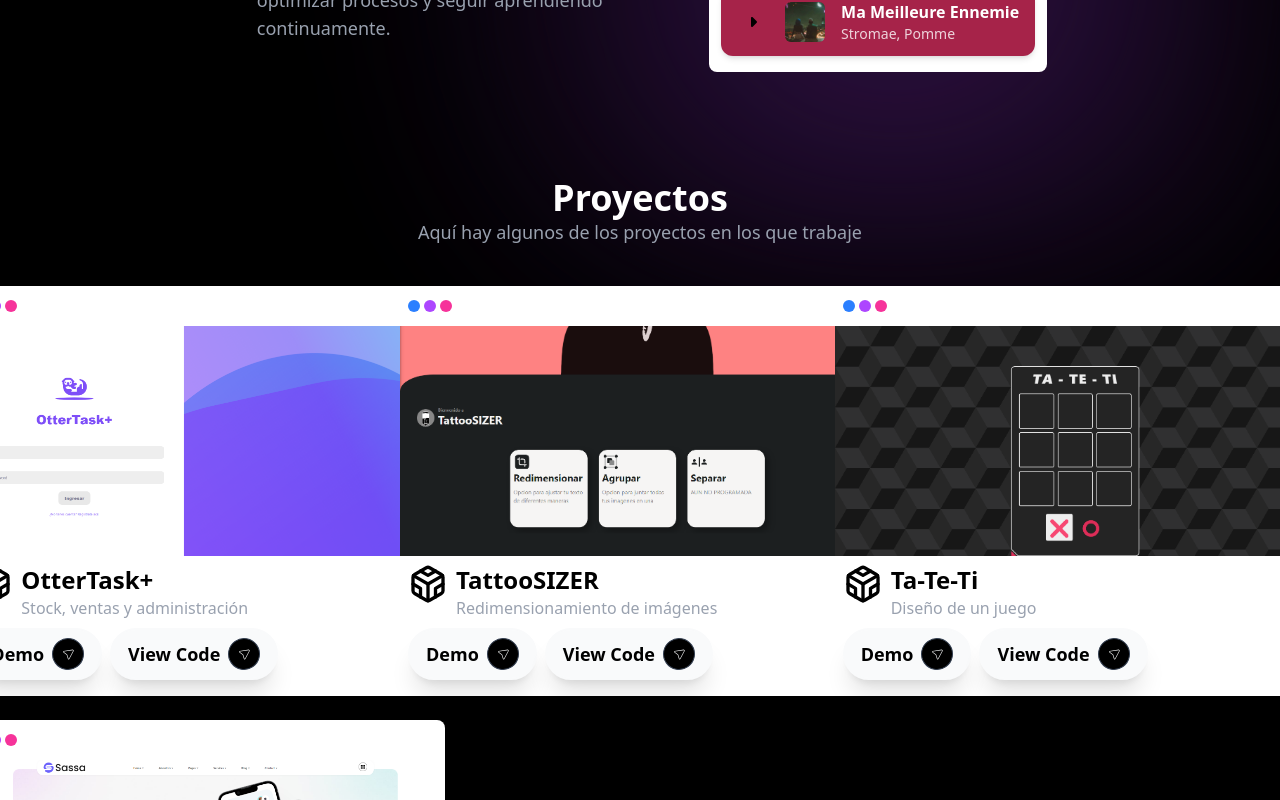
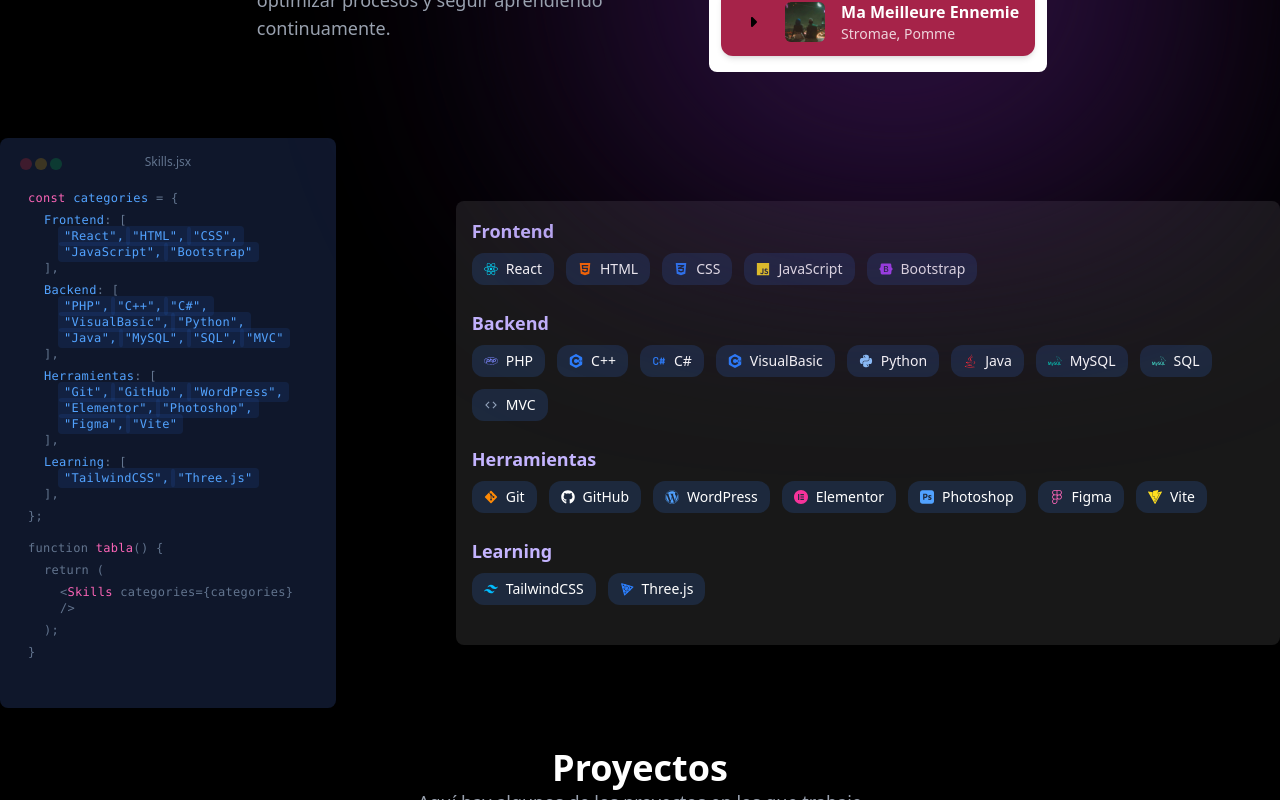
Before and after one commit to Ferchoch0/portfolio, a React (Vite) app: page / in a window 1280 px wide. Shown: the part 1620-2420 px from the top of the page. Built offline with nearby package versions, Linux system fonts and the light colour scheme.

Commit message:
fix: Skills completada

```diff
--- a/src/App.jsx
+++ b/src/App.jsx
@@ -8,6 +8,7 @@
 import { Projects } from './component/ProjectsSesion';
 import CustomCursor from './component/CustomCursor';
 import Footer from "./component/Footer";
+import SkillSection from './component/SkillsSection';
 
 function App() {
   return (
@@ -23,8 +24,9 @@
       </div>
       <div>
         <AboutMe/>
+        <SkillSection />
         <Projects />
-        <div class="mesh-overlay"></div>
+        <div className="mesh-overlay"></div>
       </div>
 
       <Footer />
--- /dev/null
+++ b/src/component/SkillsSection.jsx
@@ -0,0 +1,136 @@
+import React from "react";
+import { FaReact, FaHtml5, FaCss3Alt, FaJs, FaPhp, FaPython, FaJava, FaGitAlt, FaGithub, FaBootstrap, FaWordpress, FaFigma } from "react-icons/fa";
+import { SiCplusplus, SiMysql, SiTailwindcss, SiVite, SiElementor, SiAdobephotoshop } from "react-icons/si";
+import { MdOutlineCode } from "react-icons/md";
+import { TbBrandThreejs, TbBrandCSharp } from "react-icons/tb";
+
+const iconMap = {
+  React: <FaReact className="text-cyan-400" />,
+  HTML: <FaHtml5 className="text-orange-500" />,
+  CSS: <FaCss3Alt className="text-blue-500" />,
+  JavaScript: <FaJs className="text-yellow-300" />,
+  PHP: <FaPhp className="text-indigo-400" />,
+  Python: <FaPython className="text-blue-300" />,
+  Java: <FaJava className="text-red-500" />,
+  "C++": <SiCplusplus className="text-blue-500" />,
+  "C#": <TbBrandCSharp className="text-blue-500" />,
+  MySQL: <SiMysql className="text-teal-400" />,
+  SQL: <SiMysql className="text-teal-300" />,
+  Git: <FaGitAlt className="text-orange-400" />,
+  GitHub: <FaGithub className="text-white" />,
+  Bootstrap: <FaBootstrap className="text-purple-500" />,
+  WordPress: <FaWordpress className="text-blue-400" />,
+  Figma: <FaFigma className="text-pink-400" />,
+  Vite: <SiVite className="text-yellow-300" />,
+  TailwindCSS: <SiTailwindcss className="text-sky-400" />,
+  "Three.js": <TbBrandThreejs className="text-blue-500" />,
+  Elementor: <SiElementor className="text-pink-500" />,
+  Photoshop: <SiAdobephotoshop className="text-blue-400" />,
+  VisualBasic: <SiCplusplus className="text-blue-500" />,
+  MVC: <MdOutlineCode className="text-slate-400" />,
+};
+
+const categories = {
+    Frontend: ["React", "HTML", "CSS", "JavaScript", "Bootstrap"],
+    Backend: ["PHP", "C++", "C#", "VisualBasic", "Python", "Java", "MySQL", "SQL", "MVC"],
+    Herramientas: ["Git", "GitHub", "WordPress", "Elementor", "Photoshop", "Figma", "Vite"],
+    Learning: ["TailwindCSS", "Three.js"],
+  };
+
+function SkillTable({ categories }) {
+  return (
+    <div className="w-auto p-4 text-white bg-[#181818] rounded-lg shadow-md">
+      {Object.entries(categories).map(([category, skills]) => (
+        <div key={category} className="mb-6">
+          <h3 className="text-lg font-semibold text-violet-300 mb-2">{category}</h3>
+          <div className="flex flex-wrap gap-3">
+            {skills.map((skill) => (
+              <div
+                key={skill}
+                className="flex items-center gap-2 px-3 py-1.5 bg-slate-800 rounded-xl text-sm hover:bg-slate-700 transition"
+              >
+                {iconMap[skill] || <MdOutlineCode className="text-slate-400" />}
+                <span>{skill}</span>
+              </div>
+            ))}
+          </div>
+        </div>
+      ))}
+    </div>
+  );
+}
+
+function CodeTable() {
+    return (
+      <div className="relative rounded-lg bg-slate-900 p-2 w-[350px] h-full">
+        {/* Encabezado tipo ventana */}
+        <div className="relative flex text-center">
+          <div className="flex pl-3.5 pt-3">
+            <svg viewBox="0 0 24 24" fill="currentColor" className="-ml-0.5 mr-1.5 h-3 w-3 text-red-500/20">
+              <circle r="12" cy="12" cx="12" />
+            </svg>
+            <svg viewBox="0 0 24 24" fill="currentColor" className="-ml-0.75 mr-1.5 h-3 w-3 text-yellow-500/20">
+              <circle r="12" cy="12" cx="12" />
+            </svg>
+            <svg viewBox="0 0 24 24" fill="currentColor" className="-ml-0.75 mr-1.5 h-3 w-3 text-green-500/20">
+              <circle r="12" cy="12" cx="12" />
+            </svg>
+          </div>
+          <span className="absolute inset-x-0 top-2 text-xs text-slate-500">Skills.jsx</span>
+        </div>
+
+        {/* Contenido tipo código */}
+        <div className="mt-5 space-y-1.5 px-5 pb-10 font-mono text-xs font-normal tracking-wide text-violet-400">
+          <p>
+            <span className="text-pink-400">const</span>{" "}
+            <span className="text-blue-400">categories</span>{" "}
+            <span className="text-slate-500">= {'{'}</span>
+          </p>
+
+          {Object.entries(categories).map(([category, skills]) => (
+            <div key={category} className="ml-4">
+              <p>
+                <span className="text-blue-400">{category}</span>
+                <span className="text-slate-500">: [</span>
+              </p>
+              <div className="ml-4">
+                {skills.map((skill, idx) => (
+                  <span key={skill} className="inline-block text-blue-400 relative px-1 before:absolute before:-inset-0.5 before:block before:rounded before:bg-blue-500/10">
+                    <span className="relative">
+                      &quot;{skill}&quot;{idx !== skills.length - 1 ? "," : ""}
+                    </span>
+                  </span>
+                ))}
+              </div>
+              <p><span className="text-slate-500">],</span></p>
+            </div>
+          ))}
+
+          <p><span className="text-slate-500">{'};'}</span></p>
+
+          <p className="mt-4 text-slate-500">function <span className="text-pink-400">tabla</span>() &#123;</p>
+          <p className="ml-4">
+            <span className="text-slate-500">return (</span>
+          </p>
+          <p className="ml-8">
+            <span className="text-slate-500">&lt;</span>
+            <span className="text-pink-400">Skills</span>
+            <span className="text-slate-500"> categories=&#123;categories&#125; /&gt;</span>
+          </p>
+          <p className="ml-4 text-slate-500">);</p>
+          <p className="text-slate-500">&#125;</p>
+        </div>
+      </div>
+    );
+  }
+
+function SkillSection(){
+    return(
+        <section className="flex items-center justify-center gap-30 text-white">
+            <CodeTable />
+            <SkillTable categories={categories} />
+        </section>
+    );
+};
+
+export default SkillSection;
```
